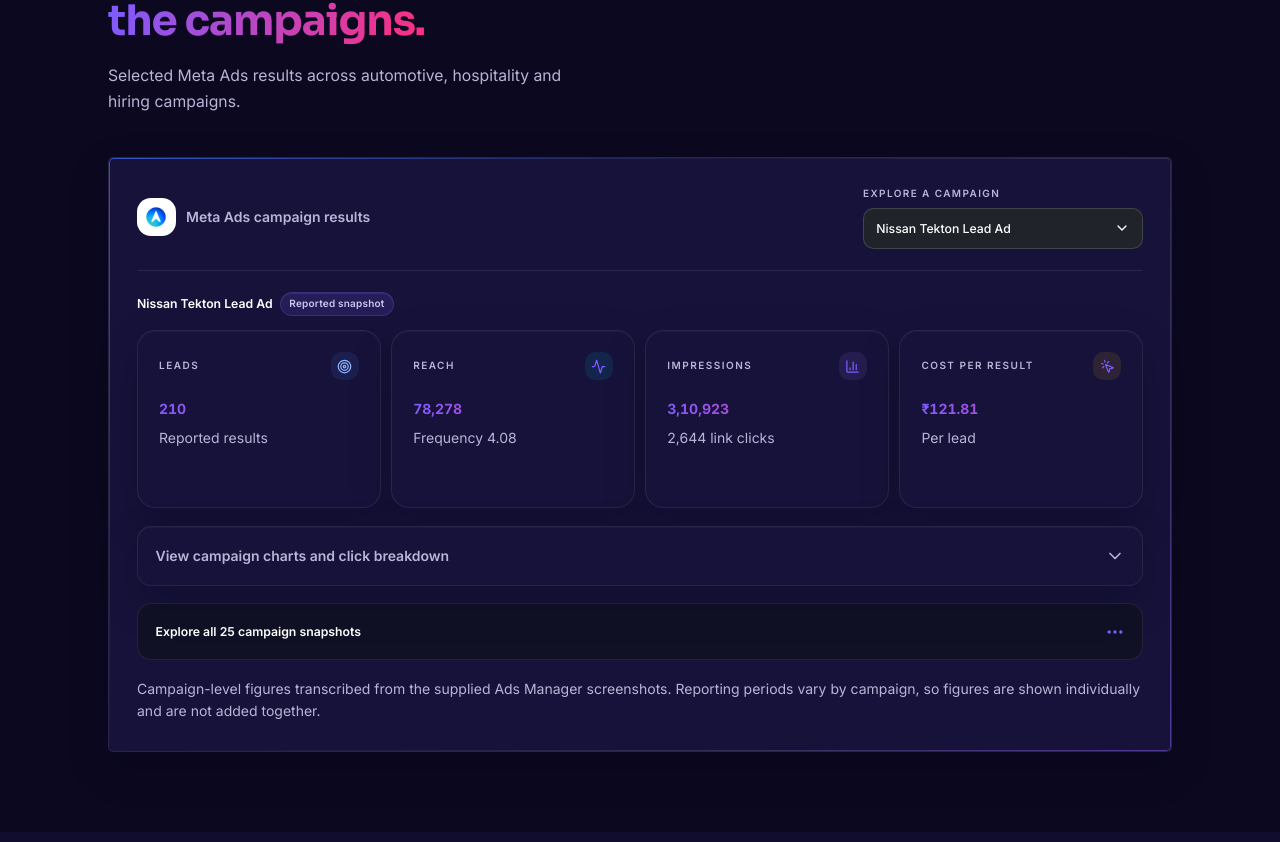
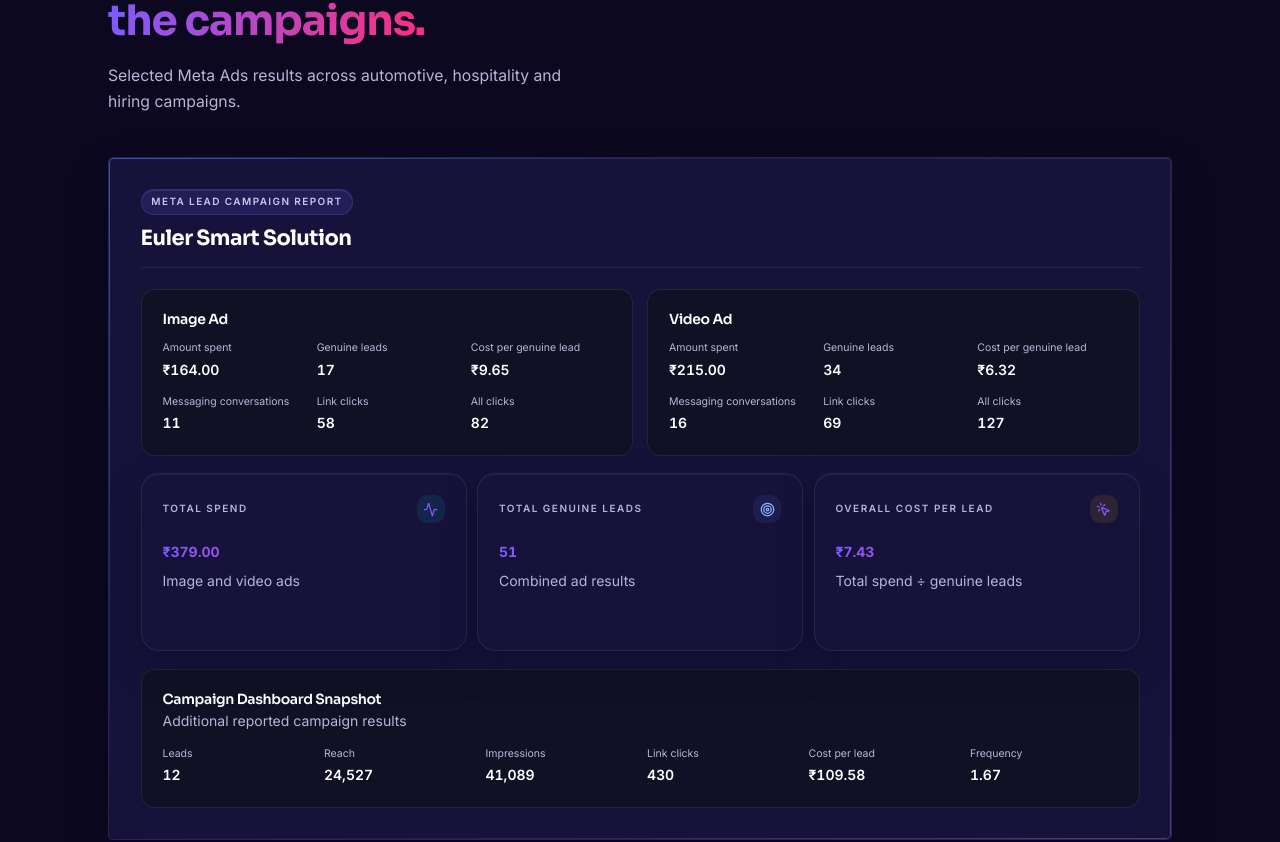
Before and after one commit to vinayautoveer22/Vinay-Portfolio, a React (Vite) app: page / in a window 1280 px wide. Shown: the part 4319-5161 px from the top of the page. Built offline with nearby package versions, Linux system fonts and the light colour scheme.

Commit message:
Auto-publish portfolio updates 2026-11-02 15:36

```diff
--- a/src/components/CampaignPerformance.jsx
+++ b/src/components/CampaignPerformance.jsx
@@ -34,6 +34,7 @@ function MetricCard({ label, value, detail, icon: Icon, accent }) {
 
 export default function CampaignPerformance() {
   const campaigns = portfolioData.campaignSnapshots || []
+  const eulerReport = portfolioData.eulerLeadCampaignReport
   const [selectedId, setSelectedId] = useState('nissan-tekton-lead')
   const [campaignMenuOpen, setCampaignMenuOpen] = useState(false)
   const [isVisible, setIsVisible] = useState(false)
@@ -94,6 +95,13 @@ export default function CampaignPerformance() {
   const otherClicks = Math.max(0, selected.allClicks - selected.linkClicks)
   const linkShare = selected.allClicks ? selected.linkClicks / selected.allClicks : 0
   const maxLeads = Math.max(...leadCampaigns.map((campaign) => campaign.results), 1)
+  const eulerTotals = eulerReport?.ads.reduce(
+    (totals, ad) => ({
+      amountSpent: totals.amountSpent + ad.amountSpent,
+      genuineLeads: totals.genuineLeads + ad.genuineLeads,
+    }),
+    { amountSpent: 0, genuineLeads: 0 }
+  )
 
   return (
     <section id="campaign-results" ref={sectionRef} className="relative py-24 lg:py-32">
@@ -105,6 +113,52 @@ export default function CampaignPerformance() {
           highlight="the campaigns."
           description="Selected Meta Ads results across automotive, hospitality and hiring campaigns."
         />
+
+        {eulerReport && eulerTotals && (
+          <div className="campaign-dashboard glass ring-gradient mt-12 min-w-0 overflow-hidden rounded-[30px] p-5 sm:p-7 lg:p-9">
+            <div className="border-b border-line pb-5">
+              <span className="chip chip-brand uppercase tracking-[0.14em] text-[10px]">Meta Lead Campaign Report</span>
+              <h3 className="mt-3 text-xl font-bold text-ink sm:text-2xl">{eulerReport.brand}</h3>
+            </div>
+
+            <div className="mt-6 grid gap-4 lg:grid-cols-2">
+              {eulerReport.ads.map((ad) => (
+                <div key={ad.name} className="rounded-2xl border border-white/[0.08] bg-[#101216]/55 p-5 sm:p-6">
+                  <h4 className="text-base font-semibold text-ink">{ad.name}</h4>
+                  <dl className="mt-4 grid grid-cols-2 gap-x-4 gap-y-4 sm:grid-cols-3">
+                    <div><dt className="text-xs text-ink-3">Amount spent</dt><dd className="mt-1 font-semibold tabular-nums text-ink">{moneyFormat.format(ad.amountSpent)}</dd></div>
+                    <div><dt className="text-xs text-ink-3">Genuine leads</dt><dd className="mt-1 font-semibold tabular-nums text-ink">{numberFormat.format(ad.genuineLeads)}</dd></div>
+                    <div><dt className="text-xs text-ink-3">Cost per genuine lead</dt><dd className="mt-1 font-semibold tabular-nums text-ink">{moneyFormat.format(ad.costPerGenuineLead)}</dd></div>
+                    <div><dt className="text-xs text-ink-3">Messaging conversations</dt><dd className="mt-1 font-semibold tabular-nums text-ink">{numberFormat.format(ad.messagingConversations)}</dd></div>
+                    <div><dt className="text-xs text-ink-3">Link clicks</dt><dd className="mt-1 font-semibold tabular-nums text-ink">{numberFormat.format(ad.linkClicks)}</dd></div>
+                    <div><dt className="text-xs text-ink-3">All clicks</dt><dd className="mt-1 font-semibold tabular-nums text-ink">{numberFormat.format(ad.allClicks)}</dd></div>
+                  </dl>
+                </div>
+              ))}
+            </div>
+
+            <div className="mt-5 grid gap-3 sm:grid-cols-3">
+              <MetricCard label="Total spend" value={moneyFormat.format(eulerTotals.amountSpent)} detail="Image and video ads" icon={Activity} accent="bg-cyan-400/10 text-cyan-200" />
+              <MetricCard label="Total genuine leads" value={numberFormat.format(eulerTotals.genuineLeads)} detail="Combined ad results" icon={Target} accent="bg-brand-400/10 text-brand-300" />
+              <MetricCard label="Overall cost per lead" value={moneyFormat.format(eulerTotals.amountSpent / eulerTotals.genuineLeads)} detail="Total spend ÷ genuine leads" icon={MousePointerClick} accent="bg-amber-400/10 text-amber-200" />
+            </div>
+
+            <div className="mt-5 rounded-2xl border border-white/[0.08] bg-[#101216]/55 p-5 sm:p-6">
+              <div className="mb-4">
+                <h4 className="text-base font-semibold text-ink">Campaign Dashboard Snapshot</h4>
+                <p className="mt-1 text-xs text-ink-3">Additional reported campaign results</p>
+              </div>
+              <dl className="grid grid-cols-2 gap-4 sm:grid-cols-3 lg:grid-cols-6">
+                <div><dt className="text-xs text-ink-3">Leads</dt><dd className="mt-1 font-semibold tabular-nums text-ink">{numberFormat.format(eulerReport.dashboardSnapshot.leads)}</dd></div>
+                <div><dt className="text-xs text-ink-3">Reach</dt><dd className="mt-1 font-semibold tabular-nums text-ink">{numberFormat.format(eulerReport.dashboardSnapshot.reach)}</dd></div>
+                <div><dt className="text-xs text-ink-3">Impressions</dt><dd className="mt-1 font-semibold tabular-nums text-ink">{numberFormat.format(eulerReport.dashboardSnapshot.impressions)}</dd></div>
+                <div><dt className="text-xs text-ink-3">Link clicks</dt><dd className="mt-1 font-semibold tabular-nums text-ink">{numberFormat.format(eulerReport.dashboardSnapshot.linkClicks)}</dd></div>
+                <div><dt className="text-xs text-ink-3">Cost per lead</dt><dd className="mt-1 font-semibold tabular-nums text-ink">{moneyFormat.format(eulerReport.dashboardSnapshot.costPerLead)}</dd></div>
+                <div><dt className="text-xs text-ink-3">Frequency</dt><dd className="mt-1 font-semibold tabular-nums text-ink">{eulerReport.dashboardSnapshot.frequency.toFixed(2)}</dd></div>
+              </dl>
+            </div>
+          </div>
+        )}
 
         <div className="campaign-dashboard glass ring-gradient mt-12 min-w-0 overflow-visible rounded-[30px] p-4 sm:p-6 lg:p-8">
           <div className="flex flex-col gap-5 border-b border-line pb-6 sm:flex-row sm:items-center sm:justify-between">
--- a/src/data/portfolioData.js
+++ b/src/data/portfolioData.js
@@ -234,6 +234,21 @@ summary:
   // Each row keeps the reporting figures from its own Ads Manager snapshot;
   // avoid summing campaigns because their date ranges and objectives differ.
   // ----------------------------------------------------------------------------
+  eulerLeadCampaignReport: {
+    brand: 'Euler Smart Solution',
+    ads: [
+      { name: 'Image Ad', amountSpent: 164, genuineLeads: 17, costPerGenuineLead: 9.65, messagingConversations: 11, linkClicks: 58, allClicks: 82 },
+      { name: 'Video Ad', amountSpent: 215, genuineLeads: 34, costPerGenuineLead: 6.32, messagingConversations: 16, linkClicks: 69, allClicks: 127 },
+    ],
+    dashboardSnapshot: {
+      leads: 12,
+      reach: 24527,
+      impressions: 41089,
+      linkClicks: 430,
+      costPerLead: 109.58,
+      frequency: 1.67,
+    },
+  },
   campaignSnapshots: [
     { id: 'tafe-copy', name: 'Tafe | Campaign – Copy', status: 'Active', objective: 'Lead generation', resultType: 'Leads', results: 12, reach: 24527, frequency: 1.67, costPerResult: 109.58, impressions: 41089, cpm: 32.04, linkClicks: 430, cpcLink: 3.06, ctrLink: 1.05, allClicks: 526, ctrAll: 1.28, cpcAll: 2.50 },
     { id: 'tafe-campaign', name: 'Tafe | Campaign', status: 'Active', objective: 'Lead generation', resultType: 'Leads', results: 28, reach: 31483, frequency: 1.64, costPerResult: 52.46, impressions: 51677, cpm: 28.45, linkClicks: 479, cpcLink: 3.07, ctrLink: 0.93, allClicks: 631, ctrAll: 1.22, cpcAll: 2.33 },
```
